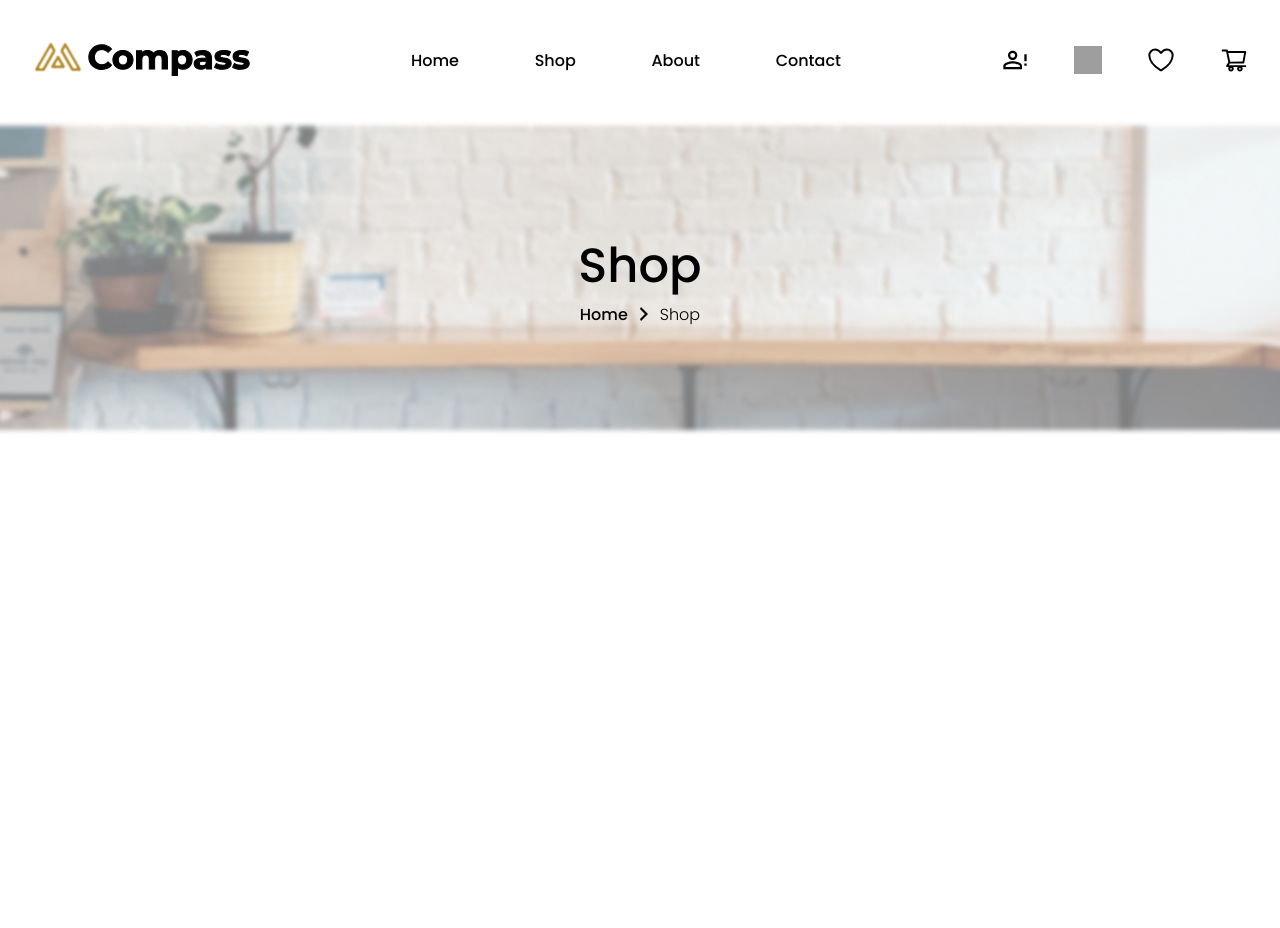
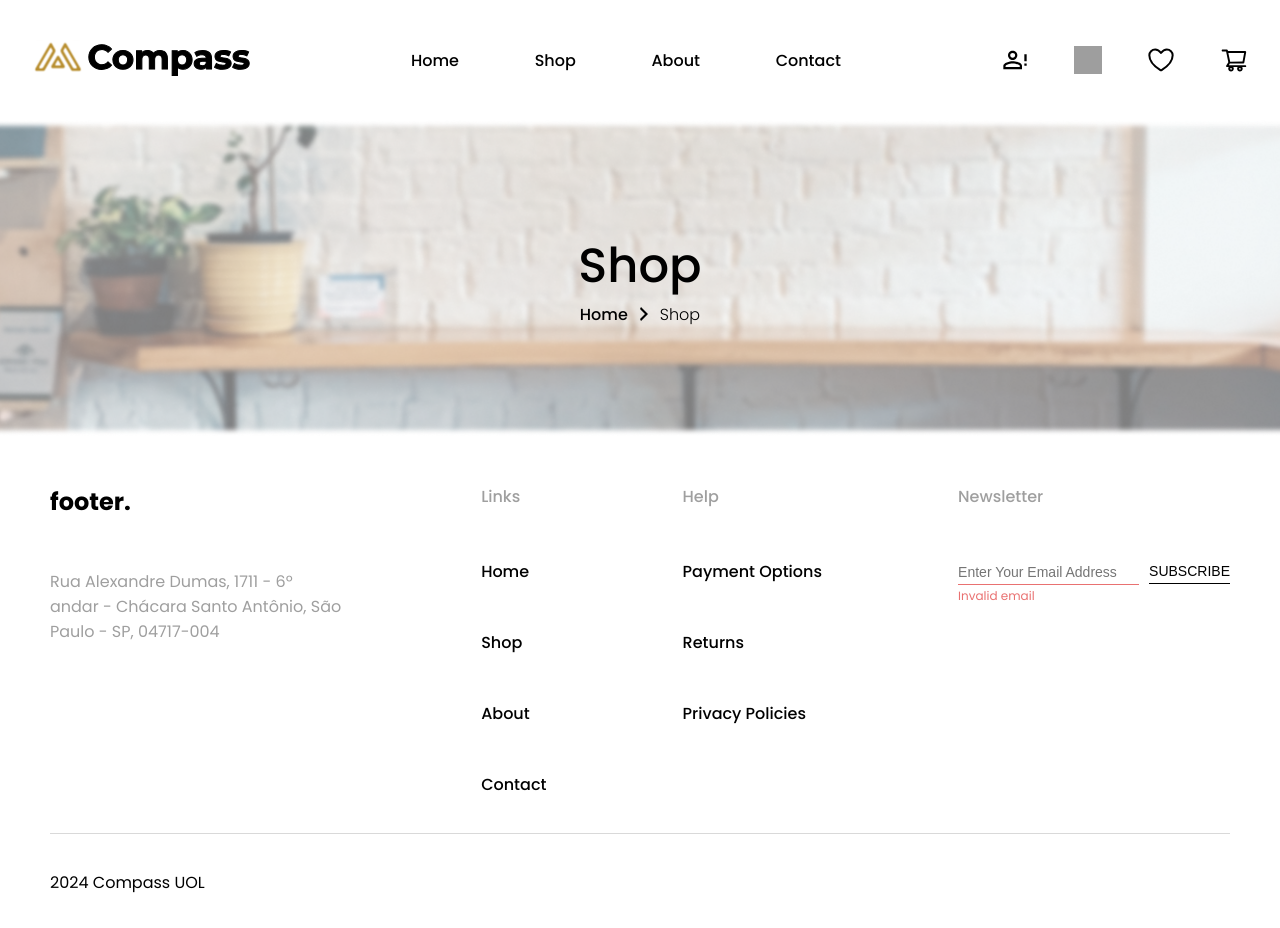
Before and after one commit to claraferraz/result-list-e-commerce, a React (Vite) app: page / in a window 1280 px wide. Shown: the top 928 px of the page. Before the commit the page ends 800 px from the top, so only its background shows below. Built offline with nearby package versions, Linux system fonts and the light colour scheme; grey boxes are pictures that could not be loaded.

Commit message:
feat: adiciona o Footer

```diff
--- a/src/App.tsx
+++ b/src/App.tsx
@@ -1,11 +1,13 @@
 import { Navbar } from "./components/Navbar/Navbar";
 import { Header } from "./components/Header/Header";
+import { Footer } from "./components/Footer/Footer";
 
 export function App() {
   return (
     <div>
       <Navbar />
       <Header />
+      <Footer />
     </div>
   );
 }
--- /dev/null
+++ b/src/components/Footer/Footer.tsx
@@ -0,0 +1,65 @@
+import styles from "./styles.module.css";
+import { FooterLinks } from "./FooterLinks";
+import { TextField } from "../TextField/TextField";
+import { Button } from "../Button/Button";
+import { useState } from "react";
+
+function isValidEmail(email: string): boolean {
+  const emailRegex = /^[\w-\.]+@([\w-]+\.)+[\w-]{2,4}$/;
+  return emailRegex.test(email);
+}
+
+export const Footer = () => {
+  const [email, setEmail] = useState<string>("");
+  const [error, setError] = useState(false);
+
+  const handleEmailChange = (value: string) => {
+    setEmail(value);
+
+    if (!isValidEmail(value)) {
+      setError(true);
+    } else {
+      setError(false);
+    }
+  };
+
+  return (
+    <div className={styles.footerWrapper}>
+      <div className={styles.footer}>
+        <div className={styles.footerAddress}>
+          <h2 className={styles.title}>footer.</h2>
+          <p>
+            Rua Alexandre Dumas, 1711 - 6º andar - Chácara Santo Antônio, São
+            Paulo - SP, 04717-004
+          </p>
+        </div>
+
+        <FooterLinks
+          title="Links"
+          links={["Home", "Shop", "About", "Contact"]}
+        />
+
+        <FooterLinks
+          title="Help"
+          links={["Payment Options", "Returns", "Privacy Policies"]}
+        />
+
+        <div>
+          <p className={styles.sectionTitle}>Newsletter</p>
+          <form className={styles.form}>
+            <TextField
+              placeholder="Enter Your Email Address"
+              value={email}
+              onChange={(e) => handleEmailChange(e.target.value)}
+              error={true}
+              errorMessage={"Invalid email"}
+            />
+            <Button type="submit">Subscribe</Button>
+          </form>
+        </div>
+      </div>
+
+      <p className={styles.copyright}>2024 Compass UOL</p>
+    </div>
+  );
+};
--- /dev/null
+++ b/src/components/Footer/FooterLinks.tsx
@@ -0,0 +1,21 @@
+import styles from "./styles.module.css";
+
+type Props = {
+  title: string;
+  links: string[];
+};
+
+export const FooterLinks = ({ title, links }: Props) => {
+  return (
+    <div className={styles.footerLink}>
+      <p className={styles.sectionTitle}>{title}</p>
+      <ul>
+        {links.map((link) => (
+          <li>
+            <a href="#">{link}</a>
+          </li>
+        ))}
+      </ul>
+    </div>
+  );
+};
--- /dev/null
+++ b/src/components/Footer/styles.module.css
@@ -0,0 +1,62 @@
+.title {
+    font-weight: 700;
+    font-size: 24px;
+    padding: 0;
+}
+
+.sectionTitle {
+    color: #9f9f9f;
+    font-weight: 500;
+}
+
+.title, .sectionTitle {
+    margin: 0 0 50px 0;
+}
+
+.footerWrapper {
+    max-width: 1240px;
+    margin: 0 auto;
+    padding: 48px 30px 38px 30px;
+}
+
+.footerAddress {
+    max-width: 25%;
+}
+
+.footerAddress p {
+    color: #9f9f9f;
+}
+
+.footer {
+    display: flex;
+    justify-content: space-between;
+    border-bottom: 1px solid #d9d9d9;
+    margin-bottom: 36px;
+    padding-bottom: 36px;
+}
+
+.footerLink ul {
+    list-style: none;
+    margin: 0;
+    padding: 0;
+    display: flex;
+    flex-direction: column;
+    gap: 46px;
+}
+
+.footerLink a {
+    text-decoration: none;
+    color: black;
+    font-weight: 500;
+    font-size: 16px;
+}
+
+.copyright {
+    margin-bottom: 0;
+}
+
+.form {
+    display: flex;
+    align-items: start;
+    gap: 10px;
+}
```
